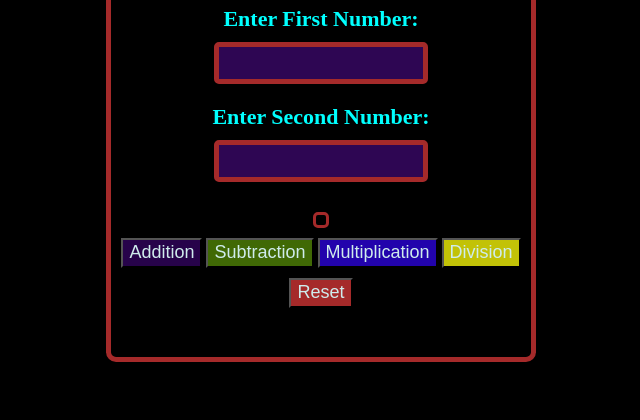
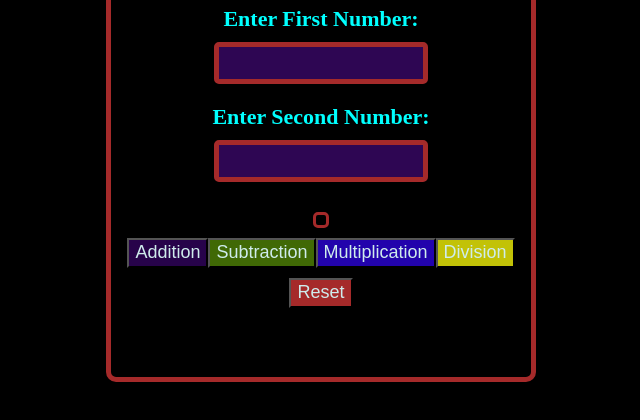
Before and after one commit to Emmanuel0846/simple-calculator, a plain HTML site: page index.html in a window 1280 px wide. Shown: the part 156-576 px from the top of the page, without its empty margins (319-959 px from the left). Drawn offline with Linux system fonts and the light colour scheme.

Commit message:
Update task.css

```diff
--- a/task.css
+++ b/task.css
@@ -6,7 +6,7 @@ body {
 }
 
 .container {
-  height: 430px;
+  height: 450px;
   width: 400px;
   display: flex;
   flex-direction: column;
@@ -80,6 +80,7 @@ input:hover {
 
 .button {
   margin-bottom: 10px;
+  display: flex;
 }
 
 .add {
```
